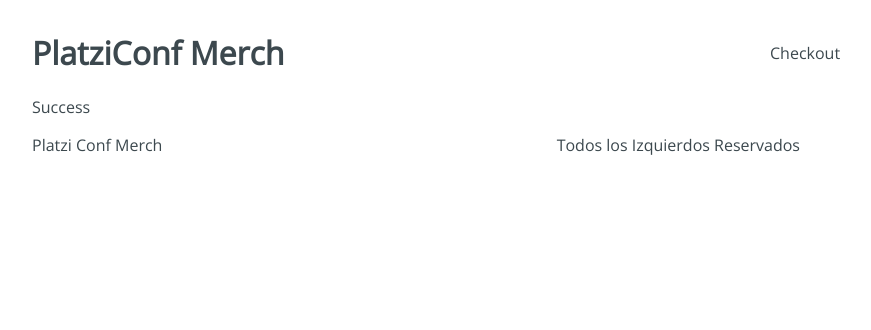
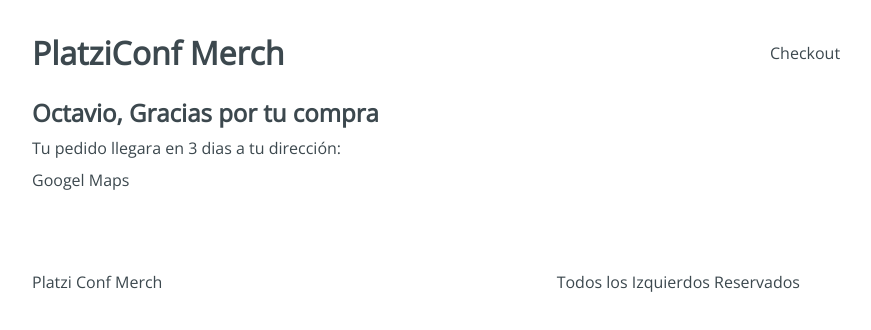
Before and after one commit to Kegovc/-platzi-conf-merch, a React app: page /checkout/success in a window 1280 px wide. Shown: the top 330 px of the page, without its empty margins (224-1095 px from the left). Built offline with nearby package versions, Linux system fonts and the light colour scheme.

Commit message:
Maquetación y estilos del flujo de pago

```diff
--- a/src/containers/Payment.jsx
+++ b/src/containers/Payment.jsx
@@ -1,9 +1,16 @@
 import React from 'react'
+import '../styles/components/Payment.css'
 
 const Payment = () => {
     return (
-        <div>
-            Payment
+        <div className="Payment">
+            <div className="Payment-content">
+                <h3>Resumen del pedido:</h3>
+                <div className="Payment-button">
+                    Boton de pago con Paypal
+                </div>
+            </div>
+            <div />
         </div>
     )
 }
--- a/src/containers/Success.jsx
+++ b/src/containers/Success.jsx
@@ -1,9 +1,16 @@
 import React from 'react'
+import '../styles/components/Success.css'
 
 const Success = () => {
     return (
-        <div>
-            Success
+        <div className="Success">
+            <div className="Success-content">
+                <h2>Octavio, Gracias por tu compra</h2>
+                <span>Tu pedido llegara en 3 dias a tu dirección:</span>
+                <div className="Success-map">
+                    Googel Maps
+                </div>
+            </div>
         </div>
     )
 }
```
